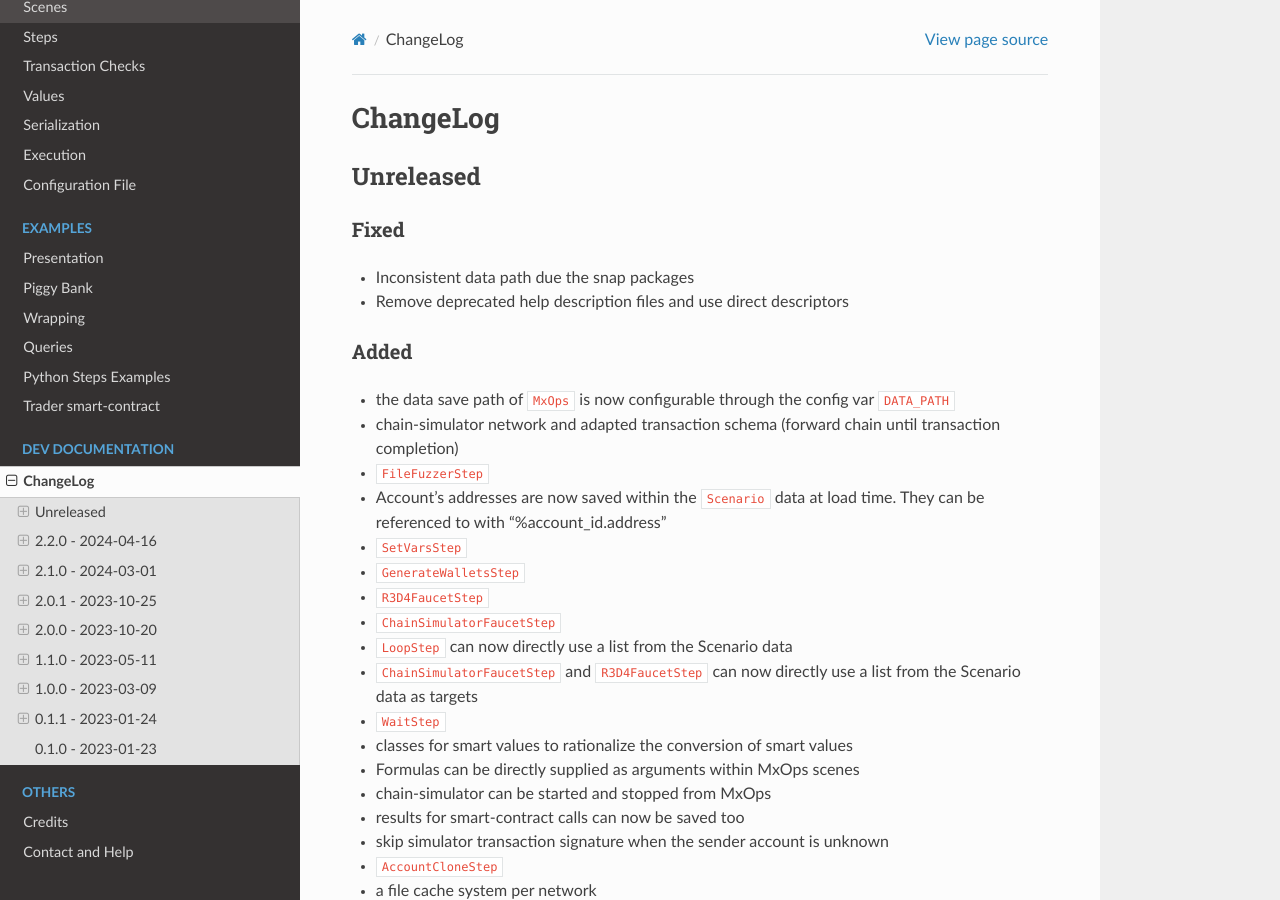
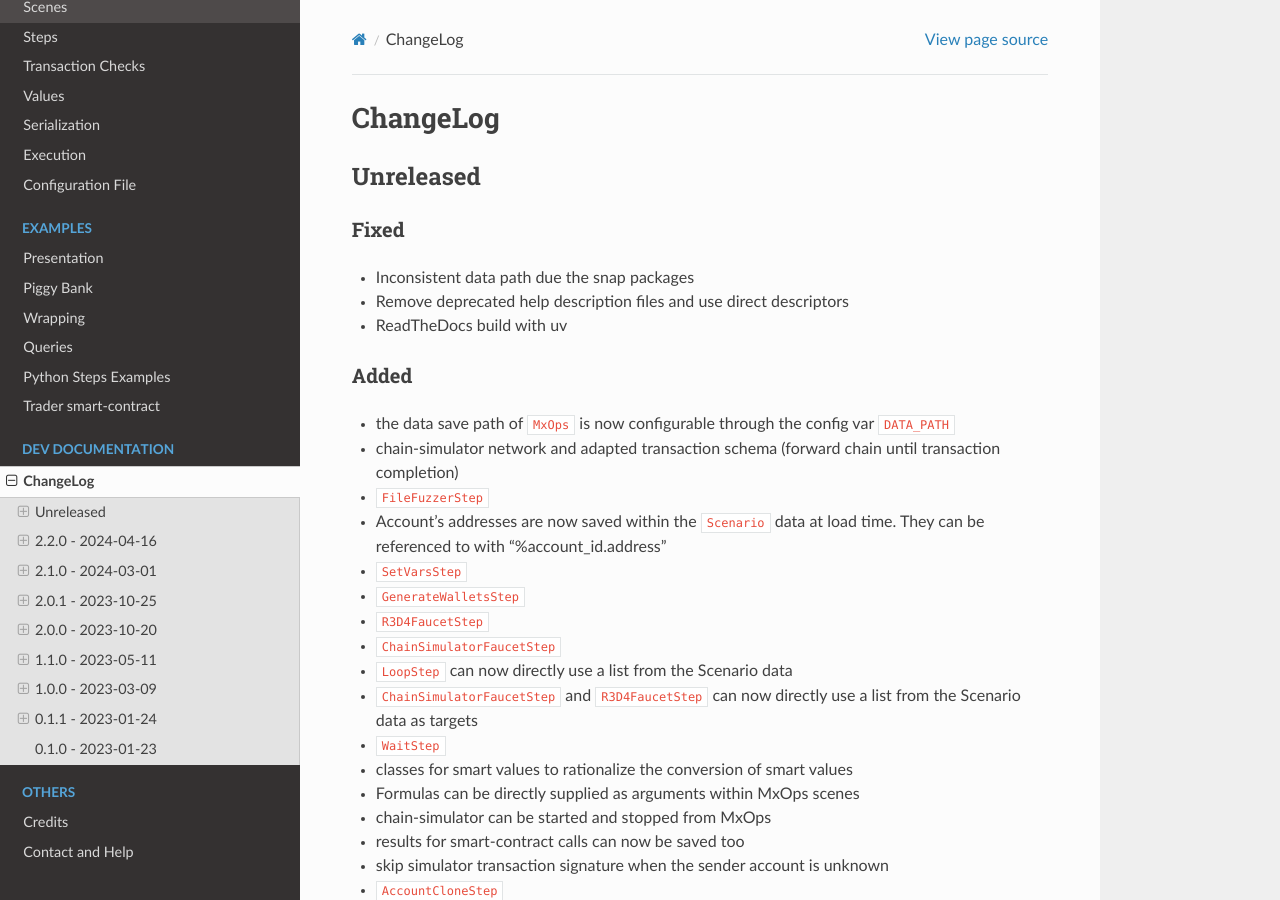
Before and after one commit to Catenscia/MxOps, a Sphinx documentation site: the page built from docs/source/dev_documentation/changelog.md, in a window 1280 px wide and 900 px high. Built offline with Sphinx 7.4.7 and the Read the Docs theme 3.1.0, drawn with Linux system fonts in a browser that asks for light colours.

Commit message:
docs: changelog

```diff
--- a/docs/dictionary/custom_wordlist.txt
+++ b/docs/dictionary/custom_wordlist.txt
@@ -45,6 +45,7 @@ upgradeable
 utils
 Flaticon
 README
+ReadTheDocs
 reusability
 SBTS
 sdk
--- a/docs/source/dev_documentation/changelog.md
+++ b/docs/source/dev_documentation/changelog.md
@@ -6,6 +6,7 @@
 
 - Inconsistent data path due the snap packages
 - Remove deprecated help description files and use direct descriptors
+- ReadTheDocs build with uv
 
 ### Added
 
```
